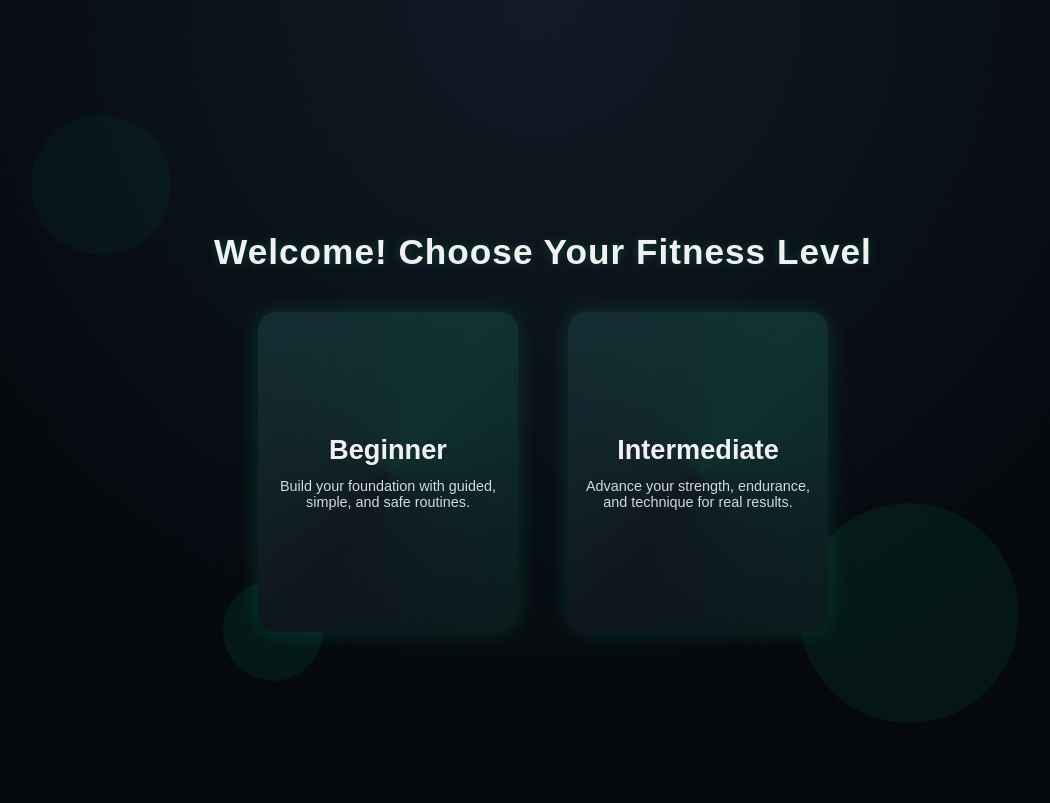
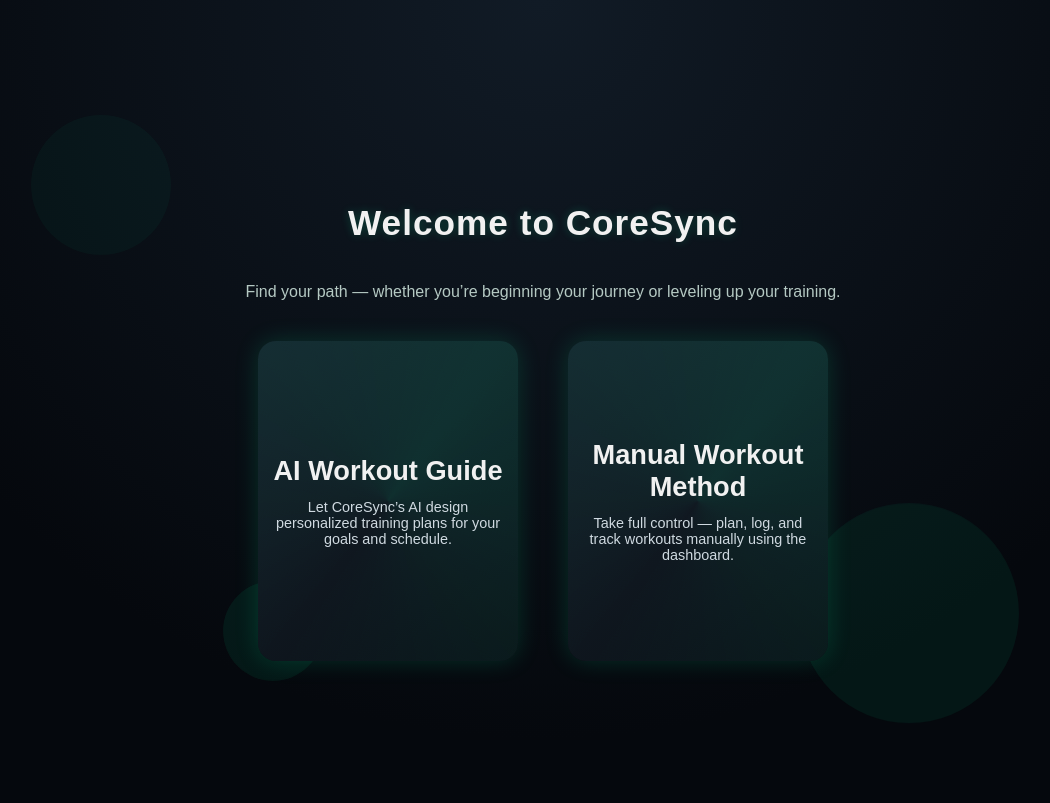
Before and after one commit to RunnelleMoredo/CSCI-4230U---Advanced-Web-Development-Final-Project-, a Flask app: template templates/main.html in a window 1280 px wide. Shown: the top 803 px of the page, without its empty margins (97-1147 px from the left). Run offline with Flask 3, Linux system fonts and the light colour scheme; the template is opened without the code that fills it, so the values that code supplies are empty.

Commit message:
adjustment new pages

```diff
--- a/templates/main.html
+++ b/templates/main.html
@@ -128,22 +128,25 @@
   </div>
 
   <div class="container">
-    <h1>Welcome! Choose Your Fitness Level</h1>
+    <h1>Welcome to CoreSync</h1>
+    <p style="max-width:600px;margin:0 auto 40px;font-size:1rem;color:#b5c9c3;">
+      Find your path — whether you’re beginning your journey or leveling up your training.
+    </p>
+
     <div class="mode-select">
       <div class="mode-card" id="beginnerCard">
-        <div class="mode-title">Beginner</div>
+        <div class="mode-title">AI Workout Guide</div>
         <div class="mode-desc">
-          Build your foundation with guided, simple, and safe routines.
+          Let CoreSync’s AI design personalized training plans for your goals and schedule.
         </div>
       </div>
 
       <div class="mode-card" id="intermediateCard">
-        <div class="mode-title">Intermediate</div>
+        <div class="mode-title">Manual Workout Method</div>
         <div class="mode-desc">
-          Advance your strength, endurance, and technique for real results.
+          Take full control — plan, log, and track workouts manually using the dashboard.
         </div>
       </div>
     </div>
   </div>
 </body>
-</html>
```
Also changed, not shown: templates/main_dashboard.html (+6 -1 lines).
